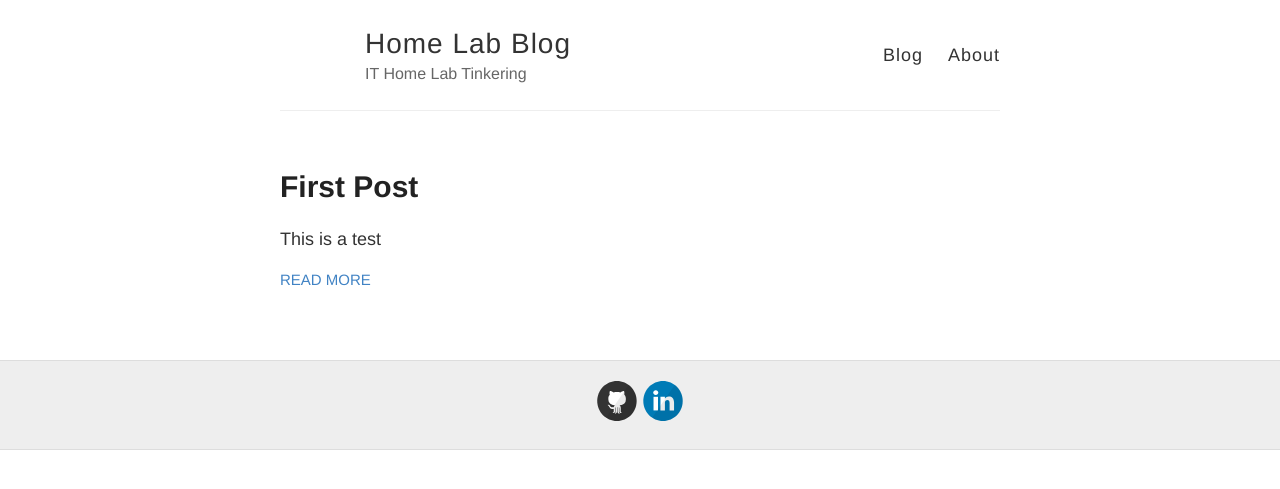
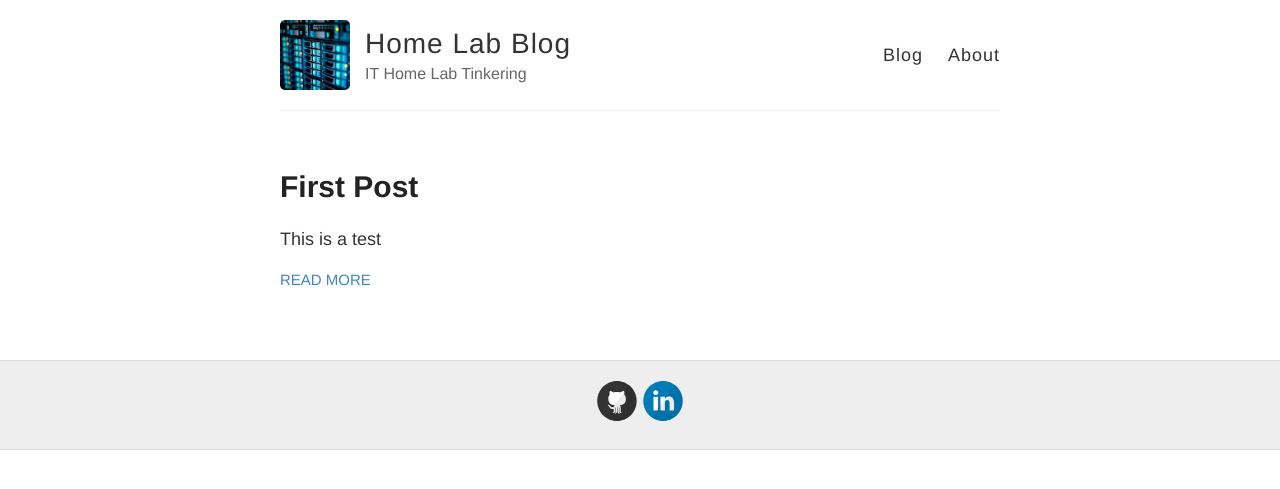
Before and after one commit to clayshek/clayshek.github.io, a Jekyll site: the page built from index.html, in a window 1280 px wide. Shown: the top 489 px of the page. Built offline with Jekyll 4.4.1, drawn with Linux system fonts in a browser that asks for light colours.

Commit message:
Update _config.yml

```diff
--- a/_config.yml
+++ b/_config.yml
@@ -9,7 +9,7 @@ name: Home Lab Blog
 description: IT Home Lab Tinkering
 
 # URL of your avatar or profile pic (you could use your GitHub profile pic)
-avatar:
+avatar: https://raw.githubusercontent.com/clayshek/clayshek.github.io/master/images/stockphoto.jpg
 
 #
 # Flags below are optional
```
